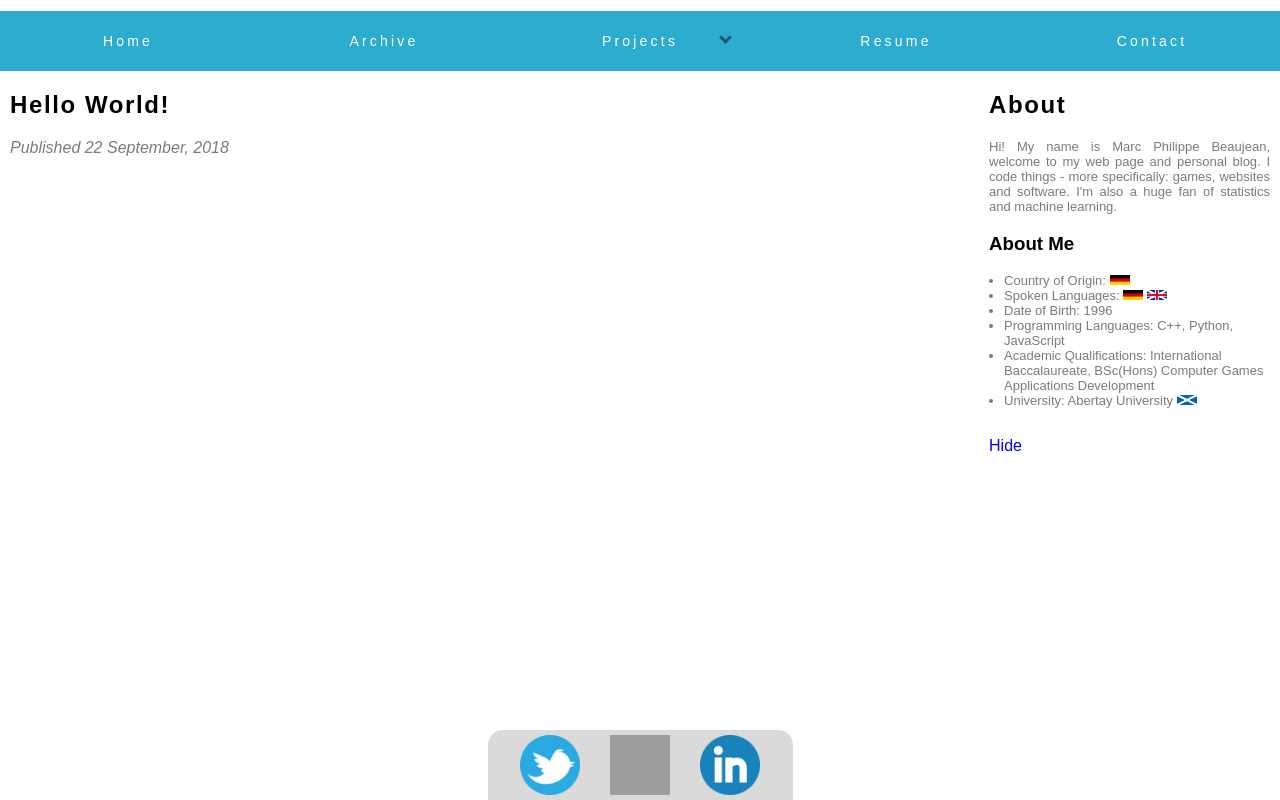
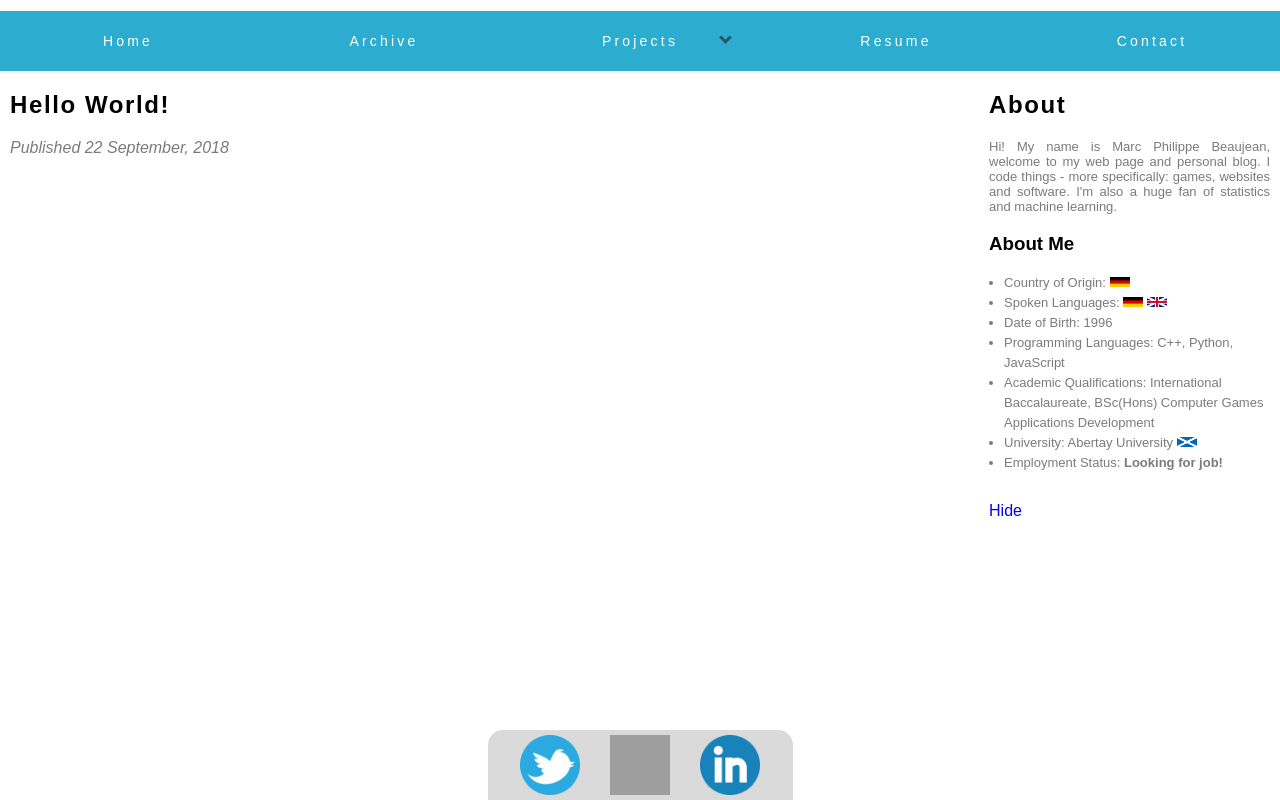
Before and after one commit to marcphilippebeaujean-abertay/ReactProjects, a React (Create React App) app in the folder blog-frontend/: page / in a window 1280 px wide. Both pictures are taken after a click on the element "Show More". Built offline with nearby package versions, Linux system fonts and the light colour scheme; grey boxes are pictures that could not be loaded.

Commit message:
increase line height of list elements

```diff
--- a/blog-frontend/src/components/Page Content/aboutInfoBar.jsx
+++ b/blog-frontend/src/components/Page Content/aboutInfoBar.jsx
@@ -38,6 +38,9 @@ export default class AboutInfoBar extends Component {
                 University: Abertay University{" "}
                 <img src={ScottischFlag} alt="Scotland" className="flag" />
               </li>
+              <li>
+                Employment Status: <b>Looking for job!</b>
+              </li>
             </ul>
           </div>
         </ReadMoreToggle>
--- a/blog-frontend/src/css/style.css
+++ b/blog-frontend/src/css/style.css
@@ -260,7 +260,8 @@
 
 .about-list-keypoints {
   padding-left: 15px;
-  text-align: initial; }
+  text-align: initial;
+  line-height: 20px; }
 
 .flag {
   height: 10px;
--- a/blog-frontend/src/scss/PageContent/_about.scss
+++ b/blog-frontend/src/scss/PageContent/_about.scss
@@ -16,6 +16,7 @@
 .about-list-keypoints {
   padding-left: 15px;
   text-align: initial;
+  line-height: 20px;
 }
 
 .flag {
```
